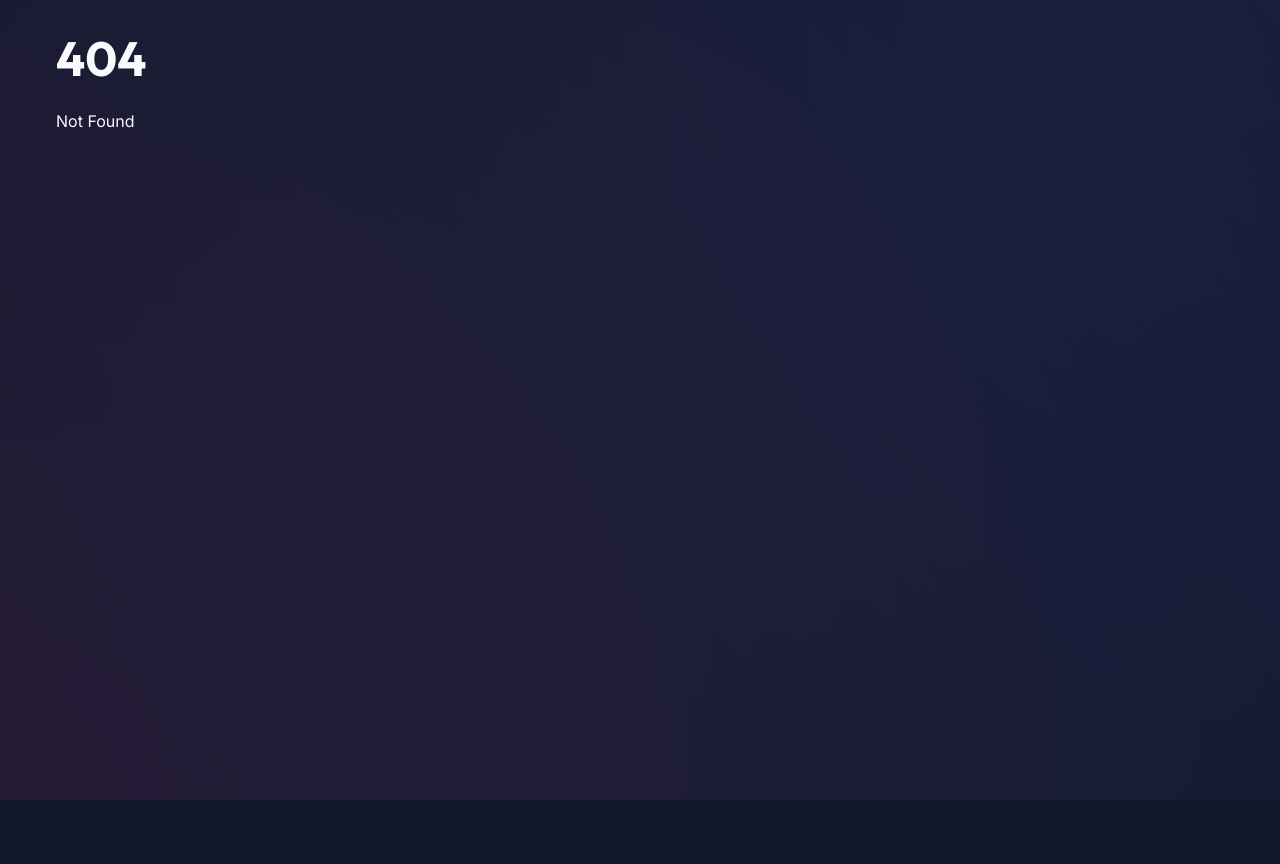
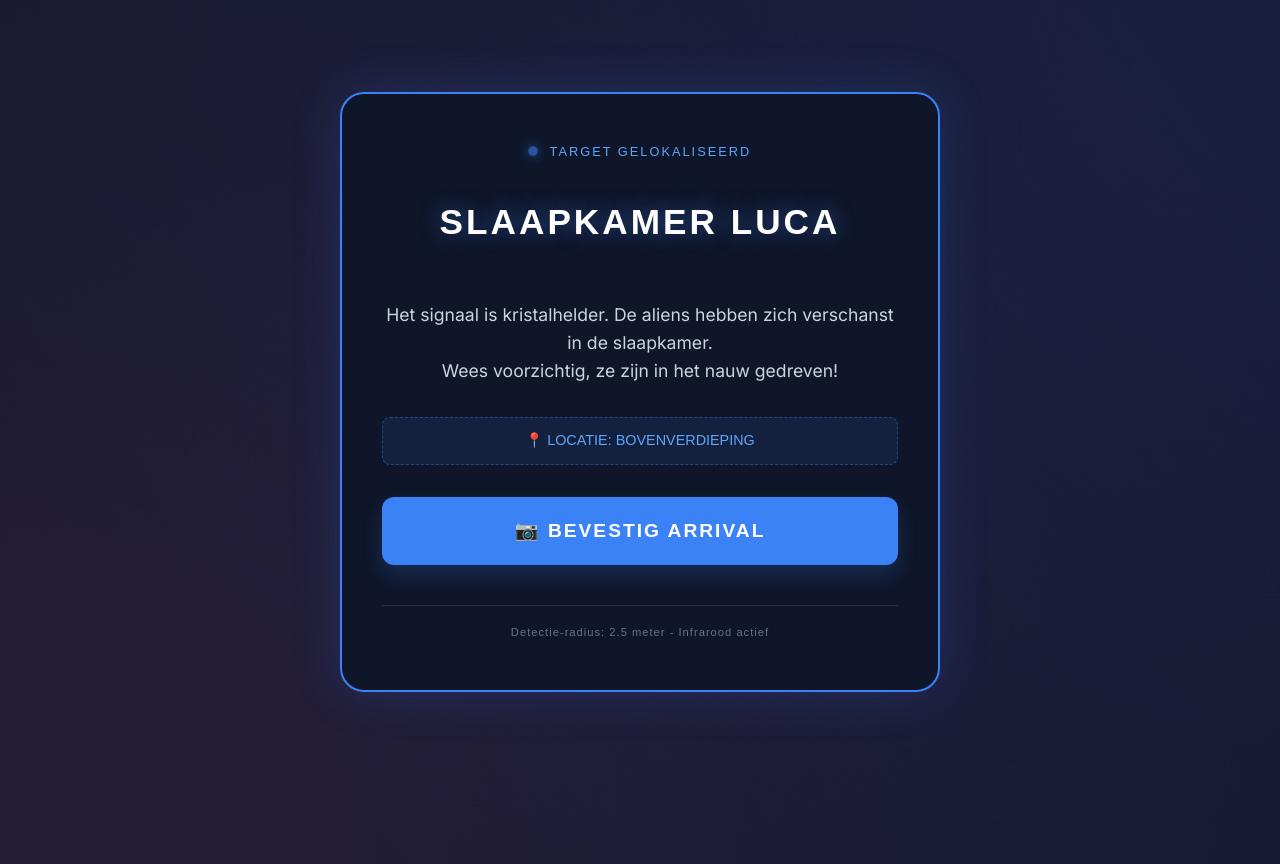
Before and after one commit to x4b5/game2026, a SvelteKit app: page /game/theta-pulse-19/luca-scan in a window 1280 px wide. Before the commit this address had no page. Before the commit the page ends 800 px from the top, so only its background shows below. Built offline with nearby package versions, Linux system fonts and the light colour scheme.

Commit message:
feat: add QR scan page for Luca's bedroom destination

```diff
--- /dev/null
+++ b/src/routes/game/theta-pulse-19/luca-scan/+page.svelte
@@ -0,0 +1,316 @@
+<script lang="ts">
+    import { onMount, onDestroy } from "svelte";
+    import { fade, fly, slide } from "svelte/transition";
+    import { goto } from "$app/navigation";
+    import { Html5QrcodeScanner } from "html5-qrcode";
+
+    let visible = $state(false);
+    let isScanning = $state(false);
+    let scanner: any = null;
+
+    onMount(() => {
+        visible = true;
+    });
+
+    onDestroy(() => {
+        if (scanner) {
+            scanner.clear().catch(console.error);
+        }
+    });
+
+    function onScanSuccess(decodedText: string) {
+        console.log("QR Scanned:", decodedText);
+
+        const rawCode = decodedText.trim();
+        const code = rawCode.toLowerCase();
+
+        if (scanner) {
+            scanner
+                .clear()
+                .then(() => {
+                    isScanning = false;
+                    scanner = null;
+                    handleNavigation(rawCode, code);
+                })
+                .catch((err: any) => {
+                    console.error("Scanner clear failed:", err);
+                    handleNavigation(rawCode, code);
+                });
+        } else {
+            handleNavigation(rawCode, code);
+        }
+    }
+
+    function handleNavigation(rawCode: string, code: string) {
+        // Here we can define where the player goes after scanning the bedroom code
+        // For now, let's go back to the dashboard or a placeholder for the final mission
+
+        if (
+            code === "slaapkamerluca" ||
+            code === "luca" ||
+            code === "geheim" ||
+            code === "hidden"
+        ) {
+            // Success! Mission point reached
+            goto("/game"); // Update this later if there's a specific final mission page
+            return;
+        }
+
+        // Generic navigation fallback
+        if (rawCode.startsWith("http")) {
+            try {
+                const url = new URL(rawCode);
+                if (url.pathname.startsWith("/game")) {
+                    goto(url.pathname);
+                } else {
+                    window.location.href = rawCode;
+                }
+            } catch (e) {
+                window.location.href = rawCode;
+            }
+        } else {
+            const cleanCode = rawCode.startsWith("/")
+                ? rawCode.slice(1)
+                : rawCode;
+            goto(`/game/${cleanCode}`);
+        }
+    }
+
+    function startScanner() {
+        isScanning = true;
+        setTimeout(() => {
+            scanner = new Html5QrcodeScanner(
+                "reader",
+                { fps: 10, qrbox: { width: 250, height: 250 } },
+                false,
+            );
+            scanner.render(onScanSuccess, () => {});
+        }, 100);
+    }
+
+    function stopScanner() {
+        if (scanner) {
+            scanner
+                .clear()
+                .then(() => {
+                    isScanning = false;
+                    scanner = null;
+                })
+                .catch(console.error);
+        } else {
+            isScanning = false;
+        }
+    }
+</script>
+
+<div class="scan-page" in:fade>
+    <div class="content-panel glass-panel">
+        <div class="status-header">
+            <div class="pulse-dot"></div>
+            <span>TARGET GELOKALISEERD</span>
+        </div>
+
+        <h1>SLAAPKAMER LUCA</h1>
+
+        {#if isScanning}
+            <div class="scanner-container" transition:slide>
+                <div class="scanner-info">
+                    <p>
+                        Scan de QR-code in de <strong
+                            >Slaapkamer van Luca</strong
+                        > om de ontsnapte aliens in de val te lokken.
+                    </p>
+                </div>
+                <div id="reader"></div>
+                <button class="cancel-btn" onclick={stopScanner}>
+                    ❌ ANNULEER SCAN
+                </button>
+            </div>
+        {:else}
+            <div class="briefing">
+                <p>
+                    Het signaal is kristalhelder. De aliens hebben zich
+                    verschanst in de slaapkamer. <br />
+                    Wees voorzichtig, ze zijn in het nauw gedreven!
+                </p>
+                <div class="location-hint">📍 LOCATIE: BOVENVERDIEPING</div>
+                <button class="scan-btn" onclick={startScanner}>
+                    📷 BEVESTIG ARRIVAL
+                </button>
+            </div>
+        {/if}
+
+        <div class="footer-meta">
+            <div class="line"></div>
+            <span>Detectie-radius: 2.5 meter - Infrarood actief</span>
+        </div>
+    </div>
+</div>
+
+<style>
+    .scan-page {
+        min-height: 90vh;
+        display: flex;
+        align-items: center;
+        justify-content: center;
+        padding: 1.5rem;
+    }
+
+    .content-panel {
+        max-width: 600px;
+        width: 100%;
+        padding: 3rem 2.5rem;
+        background: rgba(15, 23, 42, 0.95);
+        border: 2px solid #3b82f6;
+        box-shadow: 0 0 50px rgba(59, 130, 246, 0.2);
+        text-align: center;
+        display: flex;
+        flex-direction: column;
+        gap: 2.5rem;
+        border-radius: 24px;
+    }
+
+    .status-header {
+        display: flex;
+        align-items: center;
+        justify-content: center;
+        gap: 0.8rem;
+        color: #60a5fa;
+        font-family: "Orbitron", sans-serif;
+        font-size: 0.8rem;
+        letter-spacing: 2px;
+    }
+
+    .pulse-dot {
+        width: 8px;
+        height: 8px;
+        background: #3b82f6;
+        border-radius: 50%;
+        box-shadow: 0 0 10px #3b82f6;
+        animation: pulse 2s infinite;
+    }
+
+    h1 {
+        font-family: "Orbitron", sans-serif;
+        font-size: 2.2rem;
+        color: white;
+        letter-spacing: 3px;
+        line-height: 1.2;
+        text-shadow: 0 0 20px rgba(59, 130, 246, 0.5);
+    }
+
+    .briefing p {
+        color: #cbd5e1;
+        font-size: 1.1rem;
+        line-height: 1.6;
+        margin-bottom: 2rem;
+    }
+
+    .location-hint {
+        background: rgba(59, 130, 246, 0.1);
+        color: #60a5fa;
+        padding: 0.75rem;
+        border-radius: 8px;
+        font-family: "Orbitron", sans-serif;
+        font-size: 0.9rem;
+        margin-bottom: 2rem;
+        border: 1px dashed rgba(59, 130, 246, 0.4);
+    }
+
+    .scan-btn {
+        width: 100%;
+        padding: 1.4rem;
+        background: #3b82f6;
+        color: white;
+        border: none;
+        border-radius: 12px;
+        font-family: "Orbitron", sans-serif;
+        font-weight: 900;
+        font-size: 1.2rem;
+        cursor: pointer;
+        transition: all 0.3s ease;
+        text-transform: uppercase;
+        letter-spacing: 2px;
+        box-shadow: 0 10px 20px rgba(59, 130, 246, 0.2);
+    }
+
+    .scan-btn:hover {
+        transform: translateY(-3px);
+        box-shadow: 0 20px 40px rgba(59, 130, 246, 0.4);
+        filter: brightness(1.1);
+    }
+
+    .scanner-container {
+        display: flex;
+        flex-direction: column;
+        gap: 1.5rem;
+        width: 100%;
+    }
+
+    .scanner-info {
+        background: rgba(59, 130, 246, 0.1);
+        padding: 1rem;
+        border-radius: 8px;
+        border: 1px solid rgba(59, 130, 246, 0.3);
+    }
+
+    .scanner-info p {
+        color: #dbeafe;
+        font-size: 0.9rem;
+        margin: 0;
+    }
+
+    #reader {
+        width: 100%;
+        border-radius: 12px;
+        overflow: hidden;
+        border: 2px solid #3b82f6;
+    }
+
+    .cancel-btn {
+        background: rgba(239, 68, 68, 0.1);
+        color: #f87171;
+        border: 1px solid #ef4444;
+        padding: 1rem;
+        border-radius: 12px;
+        font-family: "Orbitron", sans-serif;
+        font-weight: 700;
+        cursor: pointer;
+        transition: all 0.2s;
+    }
+
+    .cancel-btn:hover {
+        background: #ef4444;
+        color: white;
+    }
+
+    .footer-meta {
+        margin-top: auto;
+    }
+
+    .line {
+        width: 100%;
+        height: 1px;
+        background: rgba(255, 255, 255, 0.1);
+        margin-bottom: 0.8rem;
+    }
+
+    .footer-meta span {
+        font-family: "Orbitron", sans-serif;
+        font-size: 0.7rem;
+        color: #64748b;
+        letter-spacing: 1px;
+    }
+
+    @keyframes pulse {
+        0%,
+        100% {
+            transform: scale(1);
+            opacity: 1;
+        }
+        50% {
+            transform: scale(1.2);
+            opacity: 0.6;
+        }
+    }
+</style>
--- a/src/routes/game/theta-pulse-19/track/+page.svelte
+++ b/src/routes/game/theta-pulse-19/track/+page.svelte
@@ -53,8 +53,8 @@
     }
 
     function handleComplete() {
-        // This will be the next step in the mission
-        goto("/game");
+        // Navigate to the specific scan page for Luca's bedroom
+        goto("/game/theta-pulse-19/luca-scan");
     }
 </script>
 
```
